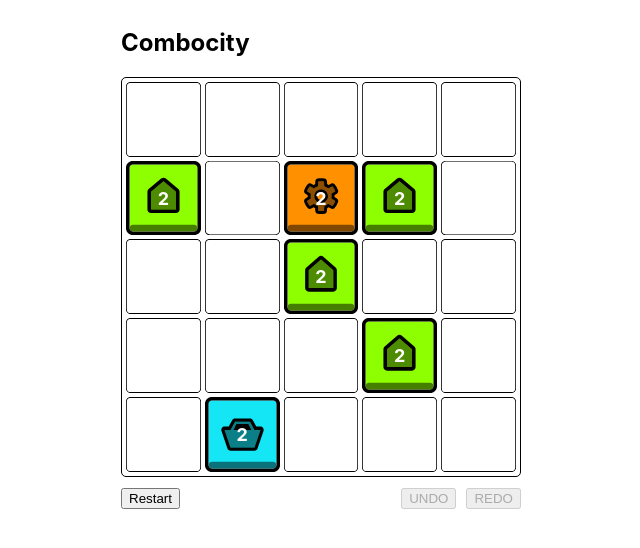
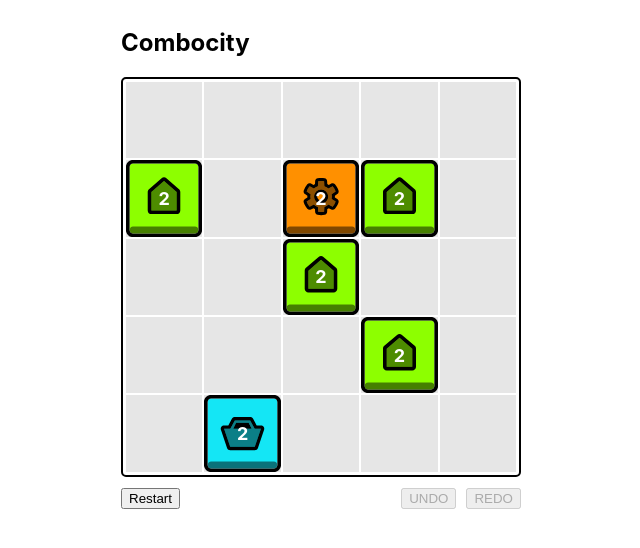
Before and after one commit to alex-daley/combocity, a React (Create React App) app: page / in a window 1280 px wide. Shown: the top 548 px of the page, without its empty margins (319-959 px from the left). Built offline with nearby package versions, Linux system fonts and the light colour scheme.

Commit message:
Initial buffy animation work

```diff
--- a/src/game/game.css
+++ b/src/game/game.css
@@ -11,19 +11,19 @@ body {
   padding: 2px;
   width: 400px;
   height: 400px;
-  border: 1px solid black;
+  border: 2px solid black;
   border-radius: 5px;
   background: white;
 }
 .square-container {
-  padding: 2px;
   width: 20%;
   height: 20%;
+  border: 1px solid white;
+  background: #e6e6e6;
 }
 .square {
   width: 100%;
   height: 100%;
-  background-image: url('./art/empty.svg');
   display: flex;
   justify-content: center;
   align-items: center;
@@ -58,3 +58,39 @@ body {
   opacity: 0;
   transition: visibility 0s 3s, opacity 1s ease-in-out 1s;
 }
+@keyframes left {
+  0% { left: 100%; }
+  100% { left: 0%; }
+}
+@keyframes up {
+  0% { top: 100%; }
+  100% { top: 0%; }
+}
+@keyframes right {
+  0% { right: 100%; }
+  100% { right: 0%; }
+}
+@keyframes down {
+  0% { bottom: 100%; }
+  100% { bottom: 0%; }
+}
+.left {
+  position: relative;
+  animation: left;
+  animation-duration: 0.2s;
+}
+.up {
+  position: relative;
+  animation: up;
+  animation-duration: 0.2s;
+}
+.right {
+  position: relative;
+  animation: right;
+  animation-duration: 0.2s;
+}
+.down {
+  position: relative;
+  animation: down;
+  animation-duration: 0.2s;
+}
--- a/src/game/game.tsx
+++ b/src/game/game.tsx
@@ -2,6 +2,23 @@ import { useState, useEffect, useCallback } from 'react'
 import * as gameLogic from './gameLogic'
 import Square from './square'
 import './game.css'
+
+type Direction = 'left' | 'up' | 'right' | 'down'
+
+interface History {
+  steps: Square[][],
+  index: number,
+  direction?: Direction
+}
+
+const animationMs = 200
+
+const keyToDirection: Record<string, Direction> = {
+  'ArrowLeft': 'left',
+  'ArrowUp': 'up',
+  'ArrowRight': 'right',
+  'ArrowDown': 'down'
+}
 
 function move(board: Square[], keyCode: string) {
   switch (keyCode) {
@@ -18,7 +35,7 @@ function move(board: Square[], keyCode: string) {
   }
 }
 
-function createHistory() {
+function createHistory(): History {
   return {
     steps: [gameLogic.createAndPopulateBoard()],
     index: 0
@@ -28,6 +45,7 @@ function createHistory() {
 function Game() {
   const [history, setHistory] = useState(createHistory)
   const board = history.steps[history.index]
+  const direction = history.direction
 
   const reset = () => {
     setHistory(createHistory)
@@ -53,8 +71,17 @@ function Game() {
 
     setHistory(history => ({
       index: history.index + 1,
-      steps: history.steps.slice(0, history.index + 1).concat([next])
+      steps: history.steps.slice(0, history.index + 1).concat([next]),
+      direction: keyToDirection[event.code]
     }))
+
+    // HACK: To clear animation class names.
+    setTimeout(() => {
+      setHistory(history => ({
+        ...history,
+        direction: undefined
+      }))
+    }, animationMs)
 
   }, [board])
 
@@ -70,7 +97,7 @@ function Game() {
       <div className="board">
         {board.map((square, i) => (
           <div className="square-container" key={i}>
-            <div className={`square ${square.zone}`}>
+            <div className={`square ${square.zone} ${square.zone ? direction : ''}`}>
               <p>{square.value < 1 ? '' : square.value}</p>
             </div>
           </div>
@@ -91,7 +118,7 @@ function Game() {
           </button>
           <button
             onClick={redo}
-            disabled={history.index === history.steps.length -1}
+            disabled={history.index === history.steps.length - 1}
           >
             REDO
           </button>
```
Also changed, not shown: src/game/animation.tsx (added, +26 -0 lines).
